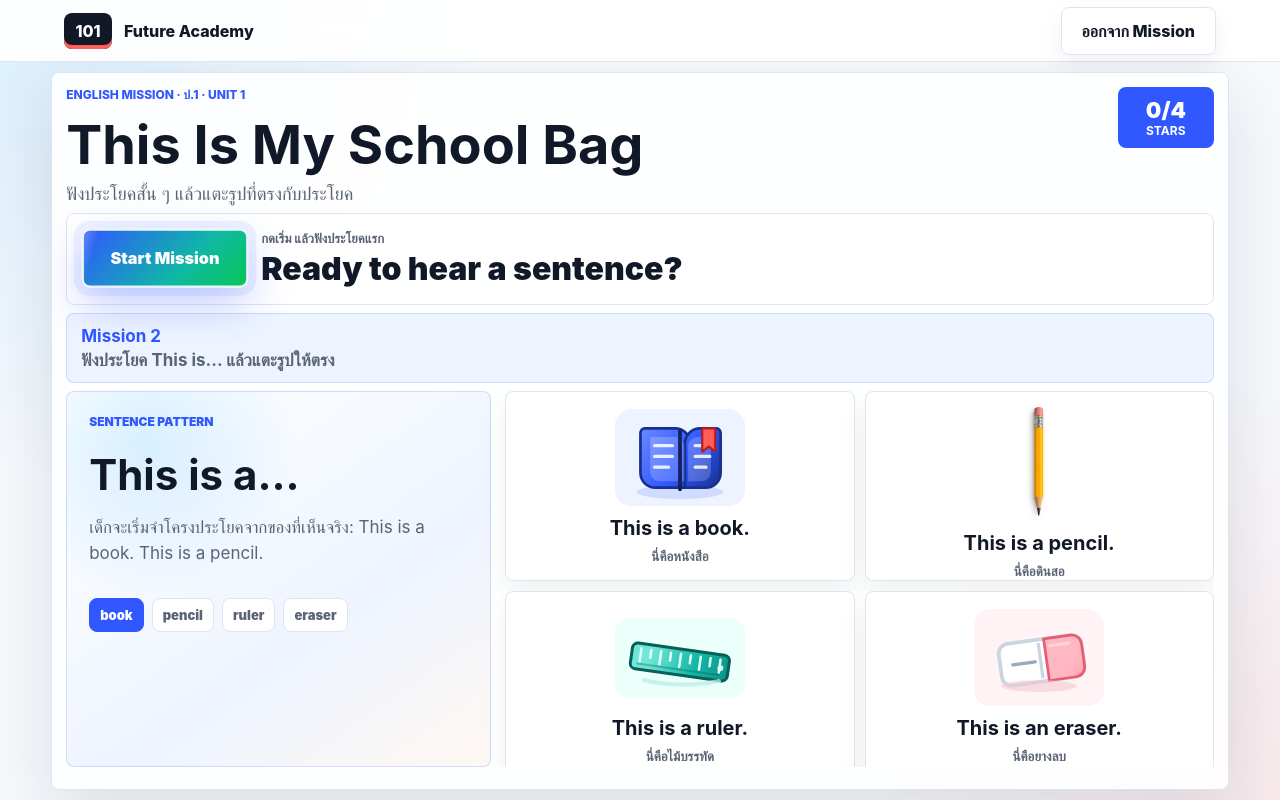
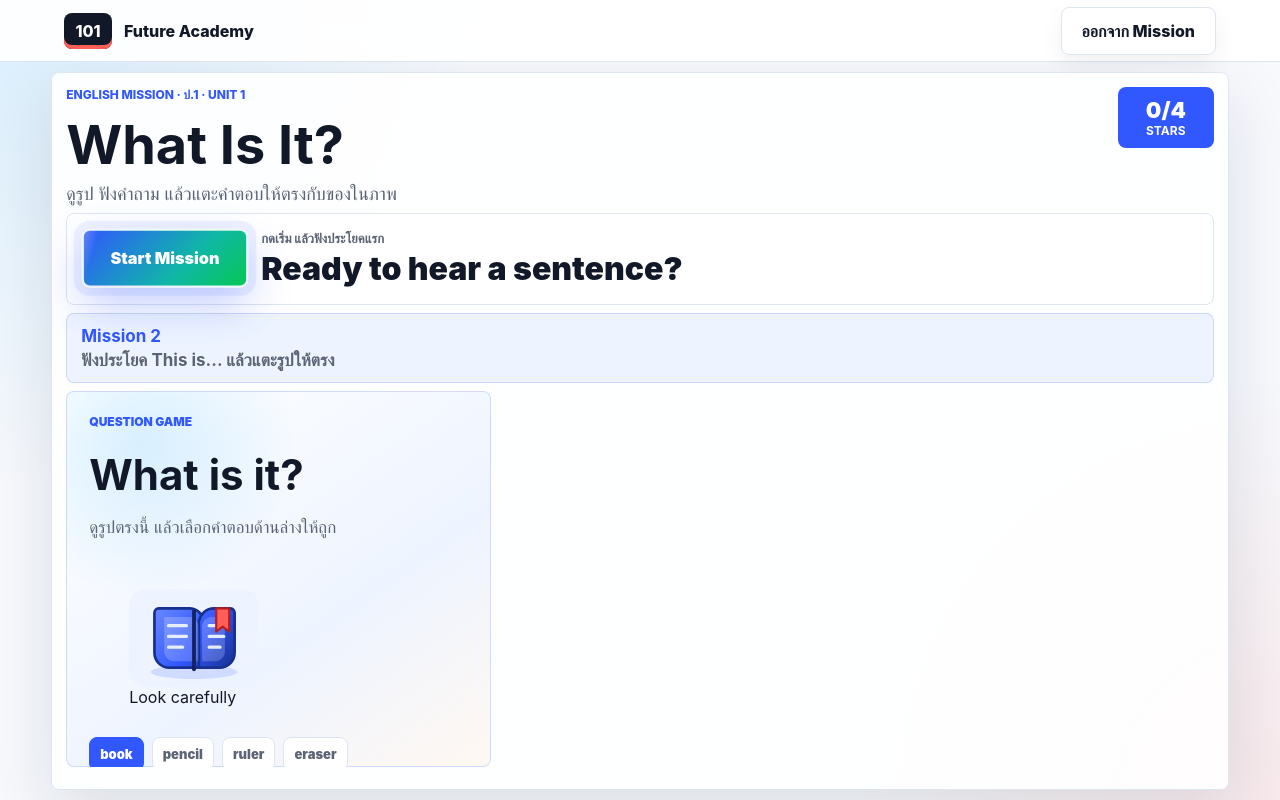
Before and after one commit to mankungp/101future-academy, a website: page mission-this-is.html in a window 1280 px wide. Drawn offline with Linux system fonts and the light colour scheme.

Commit message:
Update mission-this-is.html

```diff
--- a/mission-this-is.html
+++ b/mission-this-is.html
@@ -3,8 +3,8 @@
   <head>
     <meta charset="utf-8" />
     <meta name="viewport" content="width=device-width, initial-scale=1, maximum-scale=1, user-scalable=no, viewport-fit=cover" />
-    <title>This Is My School Bag | 101 Future Academy</title>
-    <link rel="stylesheet" href="/styles.css?v=20260531-mission-polish-v1" />
+    <title>What Is It? | 101 Future Academy</title>
+    <link rel="stylesheet" href="/styles.css?v=20260604-what-is-it-v1" />
   </head>
   <body class="mission-body no-zoom-body">
     <header class="mission-topbar">
@@ -23,8 +23,8 @@
         <div class="mission-screen-head">
           <div>
             <p class="eyebrow">English Mission · ป.1 · Unit 1</p>
-            <h1>This Is My School Bag</h1>
-            <p>ฟังประโยคสั้น ๆ แล้วแตะรูปที่ตรงกับประโยค</p>
+            <h1>What Is It?</h1>
+            <p>ดูรูป ฟังคำถาม แล้วแตะคำตอบให้ตรงกับของในภาพ</p>
           </div>
           <div class="mission-score mission-score-large">
             <span id="missionStars">0/4</span>
@@ -35,13 +35,13 @@
         <div class="mission-prompt mission-prompt-large">
           <button id="missionSoundButton" class="sound-button start-button" type="button" aria-label="เริ่ม Mission">Start Mission</button>
           <div>
-            <span id="missionPromptHint">กดเริ่ม แล้วฟังประโยคแรก</span>
-            <p id="missionPromptText">Ready to hear a sentence?</p>
+            <span id="missionPromptHint">กดเริ่ม แล้วดูรูปแรก</span>
+            <p id="missionPromptText">Ready to answer?</p>
           </div>
         </div>
 
         <div id="missionFeedback" class="mission-feedback mission-feedback-large">
-          Mission 2: ฟังประโยค แล้วแตะรูปให้ตรง
+          Mission 2: ฟัง What is it? แล้วเลือก It is...
         </div>
 
         <div id="correctBurst" class="correct-burst hidden" aria-live="assertive">
@@ -51,39 +51,23 @@
             </span>
             <span class="mini-label">Yes, correct</span>
             <strong>ถูกต้อง</strong>
-            <span id="correctBurstWord">This is a book.</span>
+            <span id="correctBurstWord">It is a book!</span>
           </div>
         </div>
 
         <div class="mission-stage sentence-stage">
           <article class="teacher-card">
-            <span class="mini-label">Sentence Pattern</span>
-            <h2>This is a...</h2>
-            <p>เด็กจะเริ่มจำโครงประโยคจากของที่เห็นจริง: This is a book. This is a pencil.</p>
+            <span class="mini-label">Question Game</span>
+            <h2>What is it?</h2>
+            <p>ดูรูปตรงนี้ แล้วเลือกคำตอบด้านล่างให้ถูก</p>
+            <figure id="questionObjectCard" class="question-object-card" aria-label="รูปคำถาม">
+              <img id="questionObjectImage" class="object-image object-image-book" src="/assets/school-bag/book.svg?v=20260531-real-objects-v2" alt="" />
+              <figcaption id="questionObjectCaption">Look carefully</figcaption>
+            </figure>
             <div id="sentenceProgress" class="sentence-progress"></div>
           </article>
 
           <div id="missionItems" class="mission-items mission-items-large sentence-items" aria-label="sentence choices">
-            <button class="mission-item mission-object sentence-item" type="button" data-word="book" data-thai="หนังสือ" data-phrase="This is a book.">
-              <img class="object-image object-image-book" src="/assets/school-bag/book.svg?v=20260531-real-objects-v2" alt="" />
-              <strong>This is a book.</strong>
-              <small>นี่คือหนังสือ</small>
-            </button>
-            <button class="mission-item mission-object sentence-item" type="button" data-word="pencil" data-thai="ดินสอ" data-phrase="This is a pencil.">
-              <img class="object-image object-image-pencil" src="/assets/school-bag/real-pencil.png?v=20260531-real-objects-v2" alt="" />
-              <strong>This is a pencil.</strong>
-              <small>นี่คือดินสอ</small>
-            </button>
-            <button class="mission-item mission-object sentence-item" type="button" data-word="ruler" data-thai="ไม้บรรทัด" data-phrase="This is a ruler.">
-              <img class="object-image object-image-ruler" src="/assets/school-bag/ruler.svg?v=20260531-real-objects-v2" alt="" />
-              <strong>This is a ruler.</strong>
-              <small>นี่คือไม้บรรทัด</small>
-            </button>
-            <button class="mission-item mission-object sentence-item" type="button" data-word="eraser" data-thai="ยางลบ" data-phrase="This is an eraser.">
-              <img class="object-image object-image-eraser" src="/assets/school-bag/eraser.svg?v=20260531-real-objects-v2" alt="" />
-              <strong>This is an eraser.</strong>
-              <small>นี่คือยางลบ</small>
-            </button>
           </div>
         </div>
 
@@ -91,6 +75,7 @@
       </section>
     </main>
 
-    <script src="/mission-this-is.js?v=20260531-mission-polish-v1" defer></script>
+    <script src="/assets/gamification.js?v=20260604-gamification-v1" defer></script>
+    <script src="/mission-this-is.js?v=20260604-gamification-v1" defer></script>
   </body>
 </html>
```
